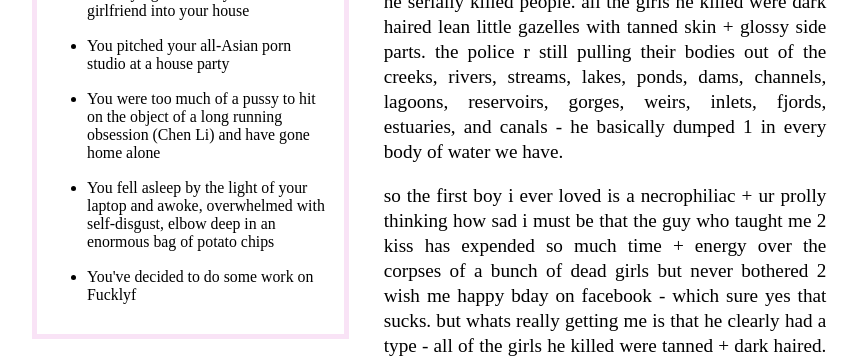
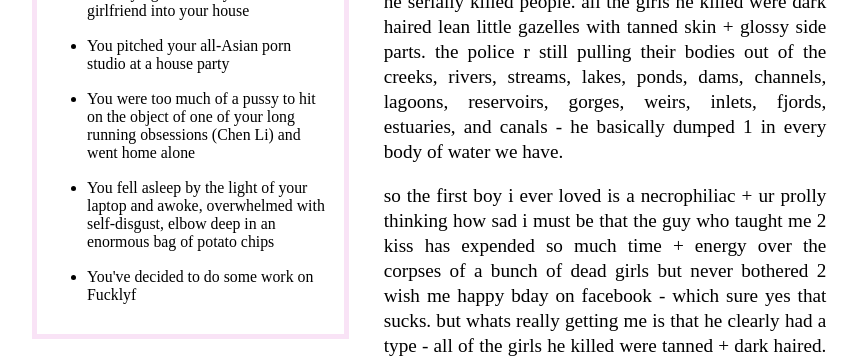
Before and after one commit to Pinelife/pinelife.github.io, a Jekyll site: the page Hellhole/Room7.html, which Jekyll copies as it is, in a window 1280 px wide and 900 px high, scrolled down 304 px. Shown: the part 170-528 px from the top of the window, without its empty margins (195-1053 px from the left). Built offline with Jekyll 4.4.1, drawn with Linux system fonts in a browser that asks for light colours.

Commit message:
Update Room7.html

```diff
--- a/Hellhole/Room7.html
+++ b/Hellhole/Room7.html
@@ -29,7 +29,7 @@
 <br/>
 <li>You pitched your all-Asian porn studio at a house party</li>
   </br>
-<li>You were too much of a pussy to hit on the object of a long running obsession (Chen Li) and have gone home alone</li>
+<li>You were too much of a pussy to hit on the object of one of your long running obsessions (Chen Li) and went home alone</li>
   </br>
 <li>You fell asleep by the light of your laptop and awoke, overwhelmed with self-disgust, elbow deep in an enormous bag of potato chips</li>
 </br>
```
